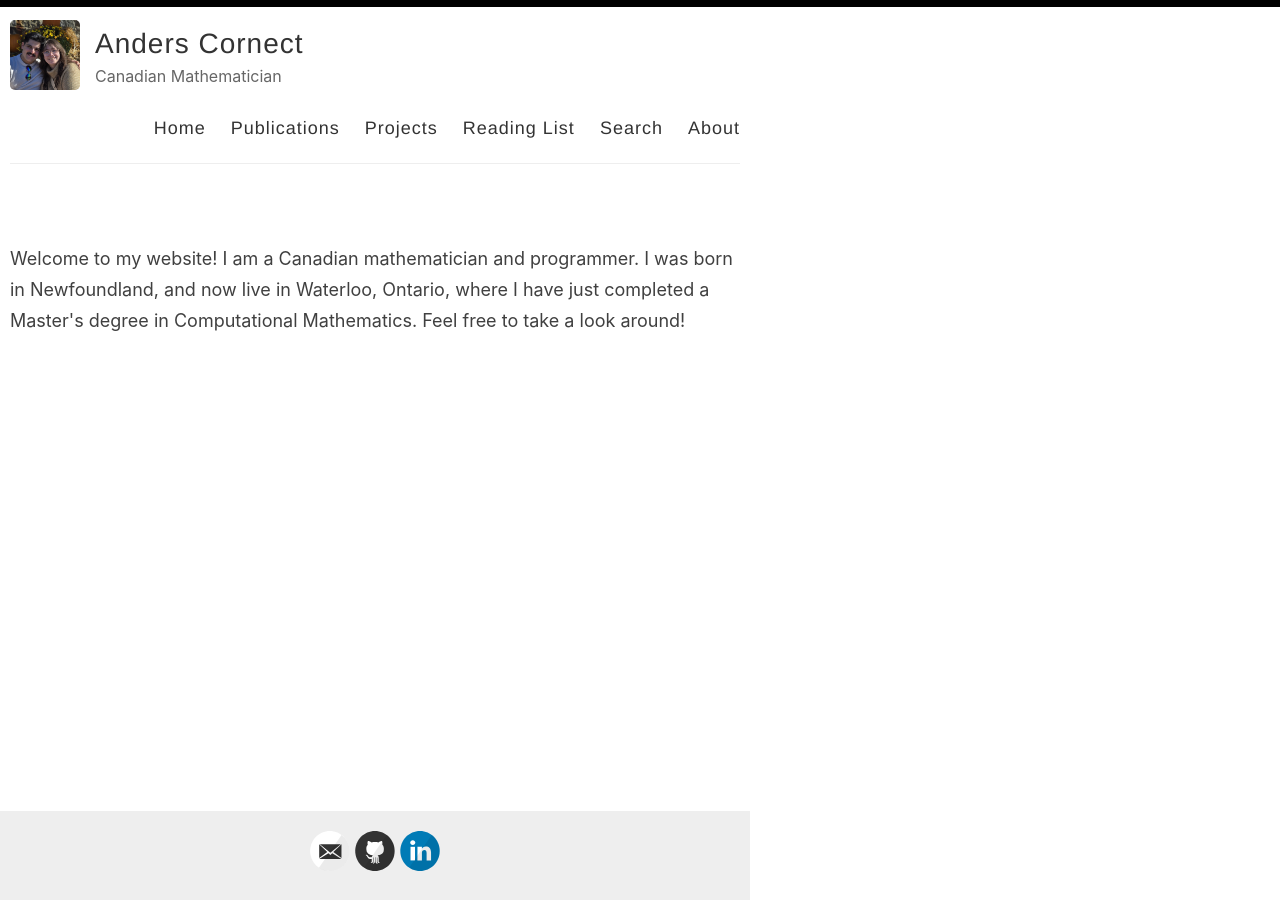
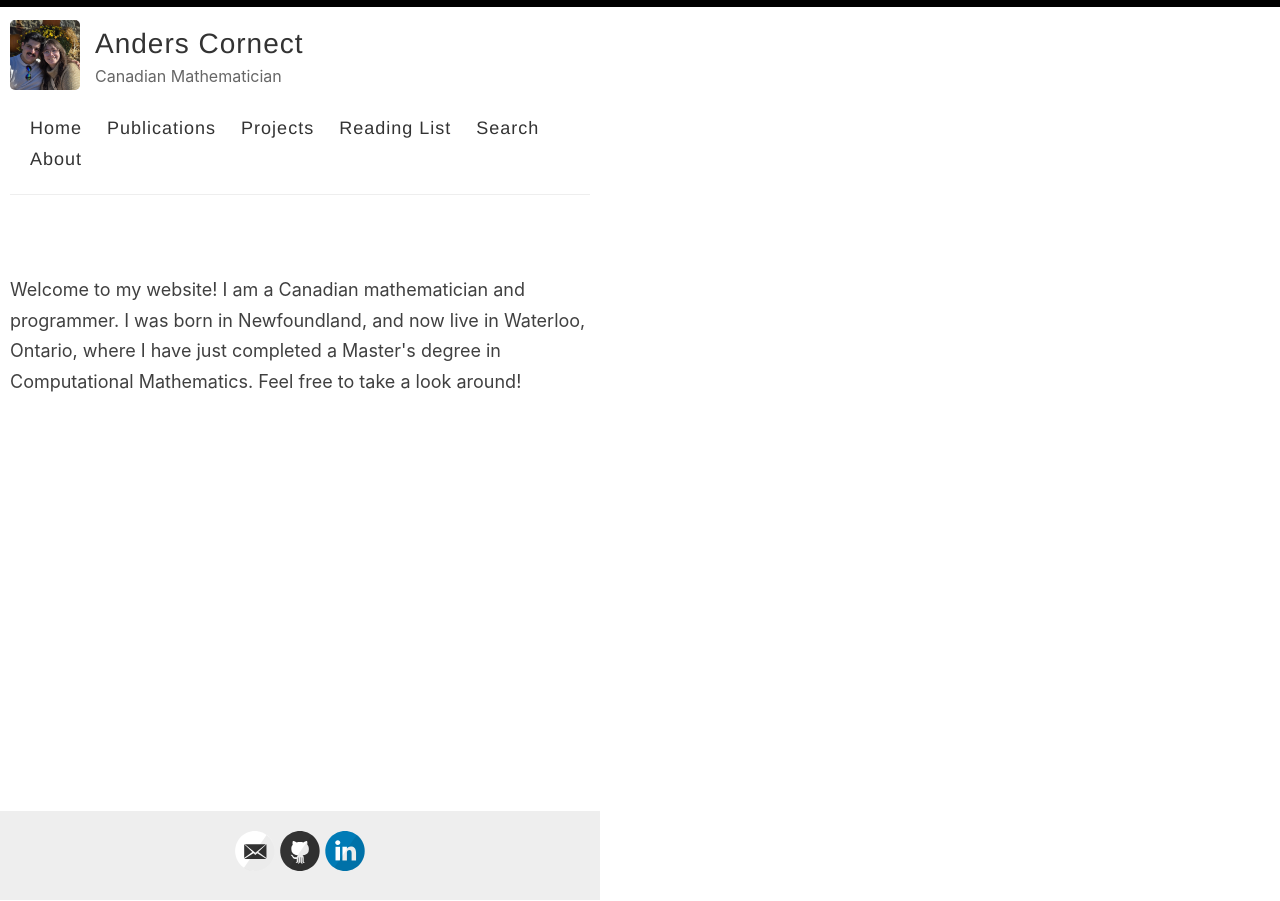
Before and after one commit to And-ers/And-ers.github.io, a Jekyll site: the page built from index.html, in a window 1280 px wide. Built offline with Jekyll 4.4.1, drawn with Linux system fonts in a browser that asks for light colours; the list of posts is cut into pages by our own code.

Commit message:
modified:   assets/style.scss

```diff
--- a/assets/style.scss
+++ b/assets/style.scss
@@ -16,13 +16,14 @@
 html {
   font-size: 100%;
   height: 100%;
+  overflow-y: scroll;
 }
 
 body {
   background: #fff;
   font-family: -system-ui, -apple-system, BlinkMacSystemFont, "Segoe UI", Roboto, Helvetica, Arial, sans-serif, "Apple Color Emoji", "Segoe UI Emoji", "Segoe UI Symbol";
   color: #404040;
-  max-width: 750px;
+  max-width: 600px;
   line-height: 1.7;
   font-weight: 400;
   font-size: 18px;
```
